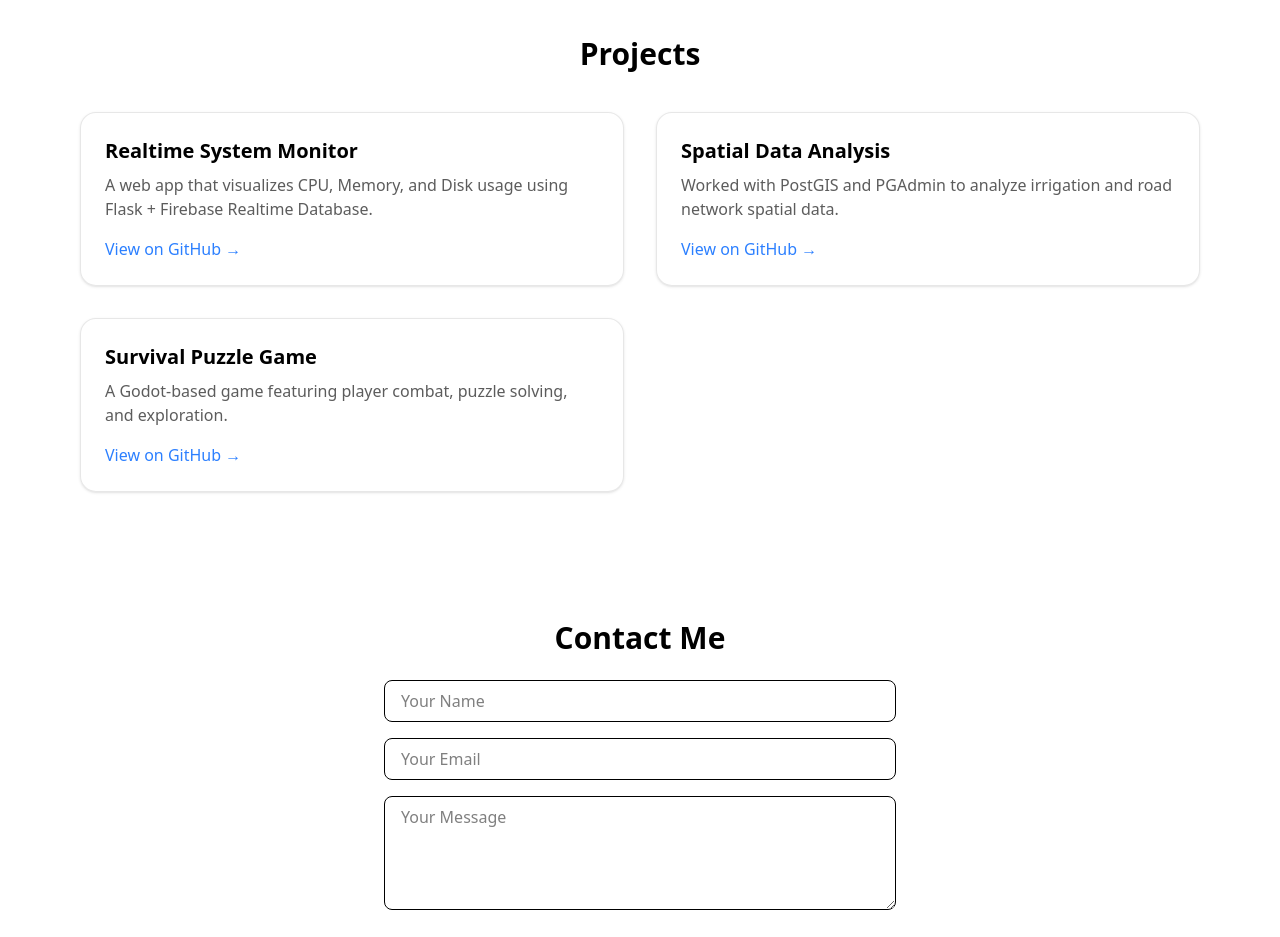
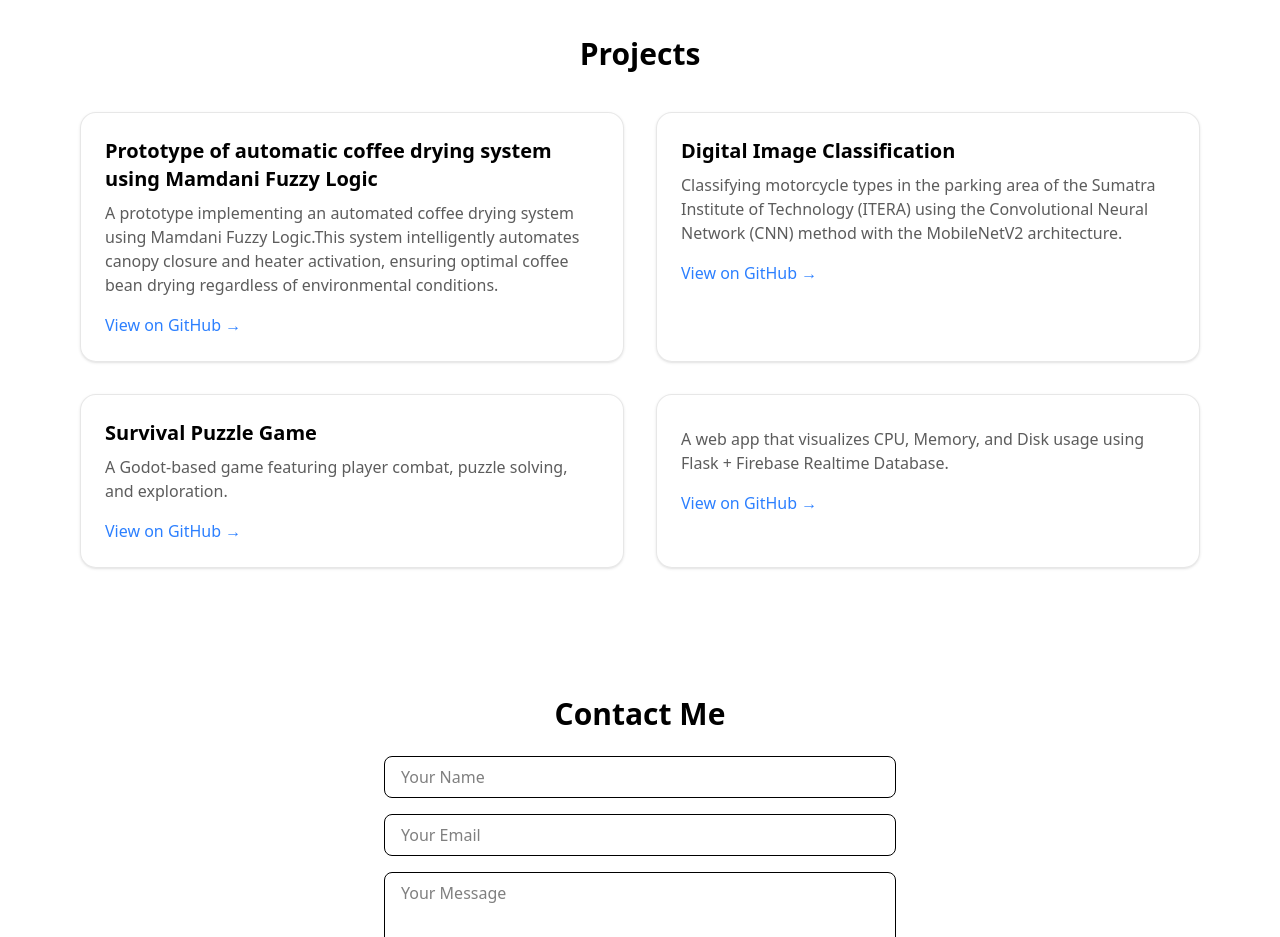
Before and after one commit to 201solafide/my-portfolio-app, a Next.js app: page / in a window 1280 px wide. Shown: the part 1080-2017 px from the top of the page. Built offline with nearby package versions, Linux system fonts and the light colour scheme.

Commit message:
update file project.tsx

```diff
--- a/src/components/Projects.tsx
+++ b/src/components/Projects.tsx
@@ -5,16 +5,16 @@ import Section from "./Section";
 
 const projects = [
   {
-    title: "Realtime System Monitor",
+    title: "Prototype of automatic coffee drying system using Mamdani Fuzzy Logic",
     description:
-      "A web app that visualizes CPU, Memory, and Disk usage using Flask + Firebase Realtime Database.",
+      "A prototype implementing an automated coffee drying system using Mamdani Fuzzy Logic.This system intelligently automates canopy closure and heater activation, ensuring optimal coffee bean drying regardless of environmental conditions.",
     link: "https://github.com/201solafide/penjemur-kopi.git",
   },
   {
-    title: "Spatial Data Analysis",
+    title: "Digital Image Classification",
     description:
-      "Worked with PostGIS and PGAdmin to analyze irrigation and road network spatial data.",
-    link: "https://github.com/yourusername/spatial-analysis",
+      "Classifying motorcycle types in the parking area of the Sumatra Institute of Technology (ITERA) using the Convolutional Neural Network (CNN) method with the MobileNetV2 architecture.",
+    link: "https://github.com/201solafide/klasifikasi-citra-digital.git",
   },
   {
     title: "Survival Puzzle Game",
@@ -22,6 +22,12 @@ const projects = [
       "A Godot-based game featuring player combat, puzzle solving, and exploration.",
     link: "https://github.com/yourusername/survival-game",
   },
+  {
+    title: "",
+    description:
+      "A web app that visualizes CPU, Memory, and Disk usage using Flask + Firebase Realtime Database.",
+    link: "https://github/com/201solafide/"
+  }
 ];
 
 export default function Projects() {
```
